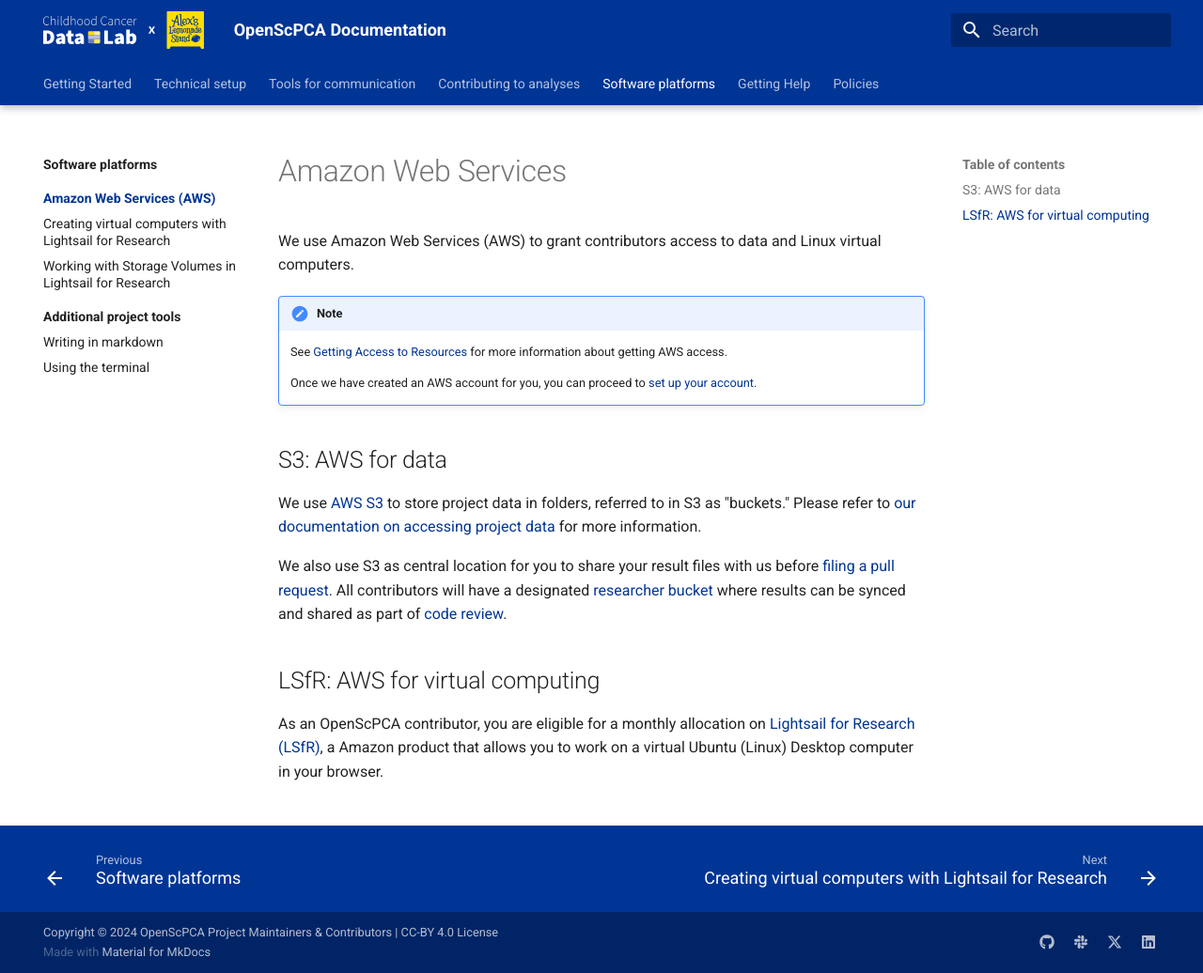
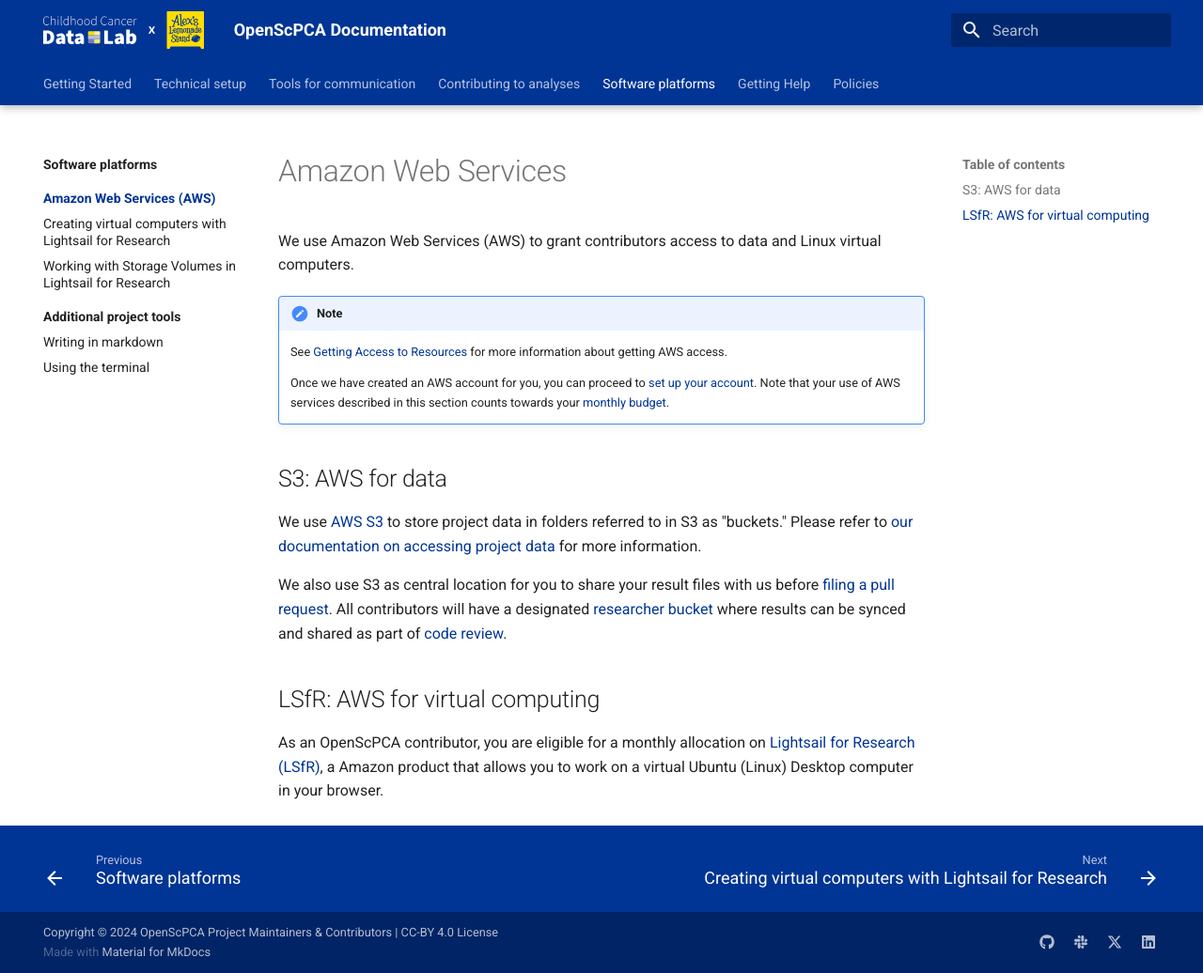
Before and after one commit to AlexsLemonade/OpenScPCA-analysis, an MkDocs documentation site: the page built from docs/software-platforms/aws/index.md, in a window 1280 px wide and 1036 px high. Shown: the whole window at 94% size. Built offline with MkDocs 1.6.1 and Material for MkDocs 9.7.7, drawn with Linux system fonts in a browser that asks for light colours.

Commit message:
add budget sentence

```diff
--- a/docs/software-platforms/aws/index.md
+++ b/docs/software-platforms/aws/index.md
@@ -6,11 +6,12 @@
     See [Getting Access to Resources](../../getting-started/accessing-resources/index.md) for more information about getting AWS access.
 
     Once we have created an AWS account for you, you can proceed to [set up your account](./joining-aws.md).
+    Note that your use of AWS services described in this section counts towards your [monthly budget](../../getting-started/accessing-resources/getting-access-to-compute.md#monthly-budget).
 
 
 ## S3: AWS for data
 
-We use [AWS S3](https://aws.amazon.com/s3/) to store project data in folders, referred to in S3 as "buckets."
+We use [AWS S3](https://aws.amazon.com/s3/) to store project data in folders referred to in S3 as "buckets."
 Please refer to [our documentation on accessing project data](../../getting-started/accessing-resources/getting-access-to-data.md#accessing-data-on-s3) for more information.
 
 We also use S3 as central location for you to share your result files with us before [filing a pull request](../../contributing-to-analyses/creating-pull-requests/index.md).
```
